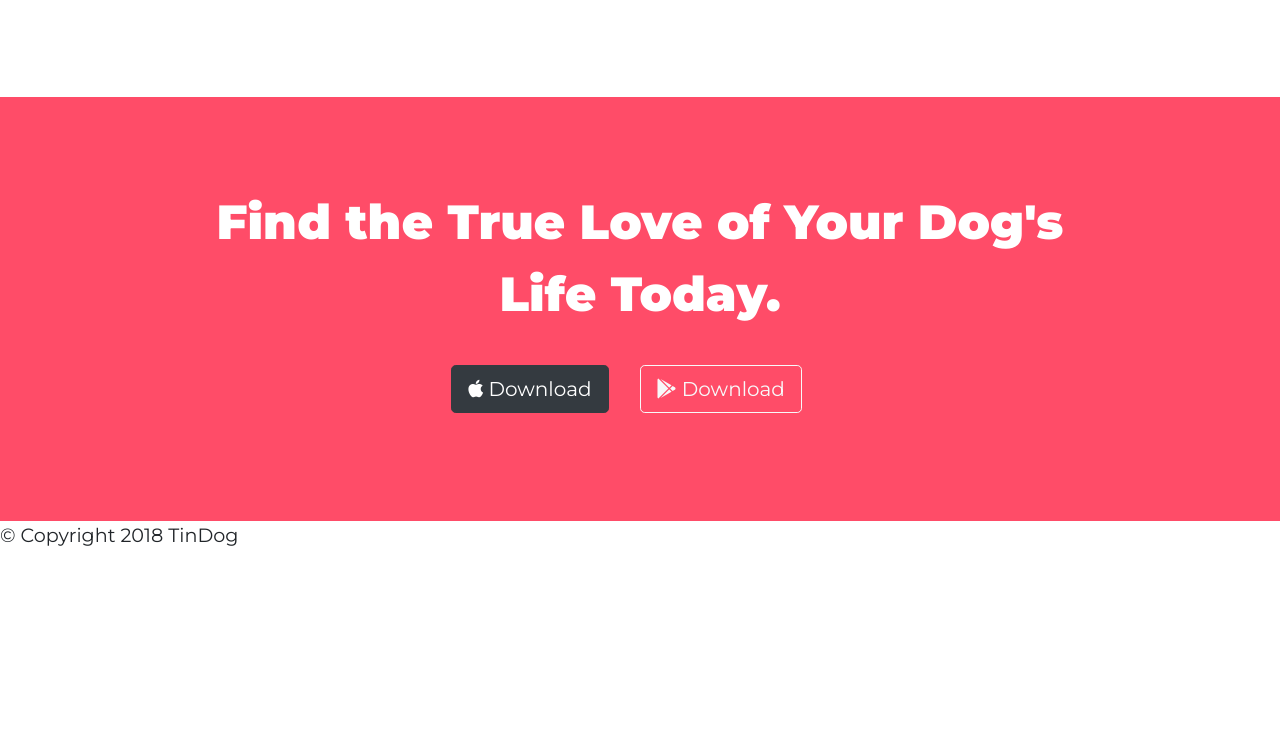
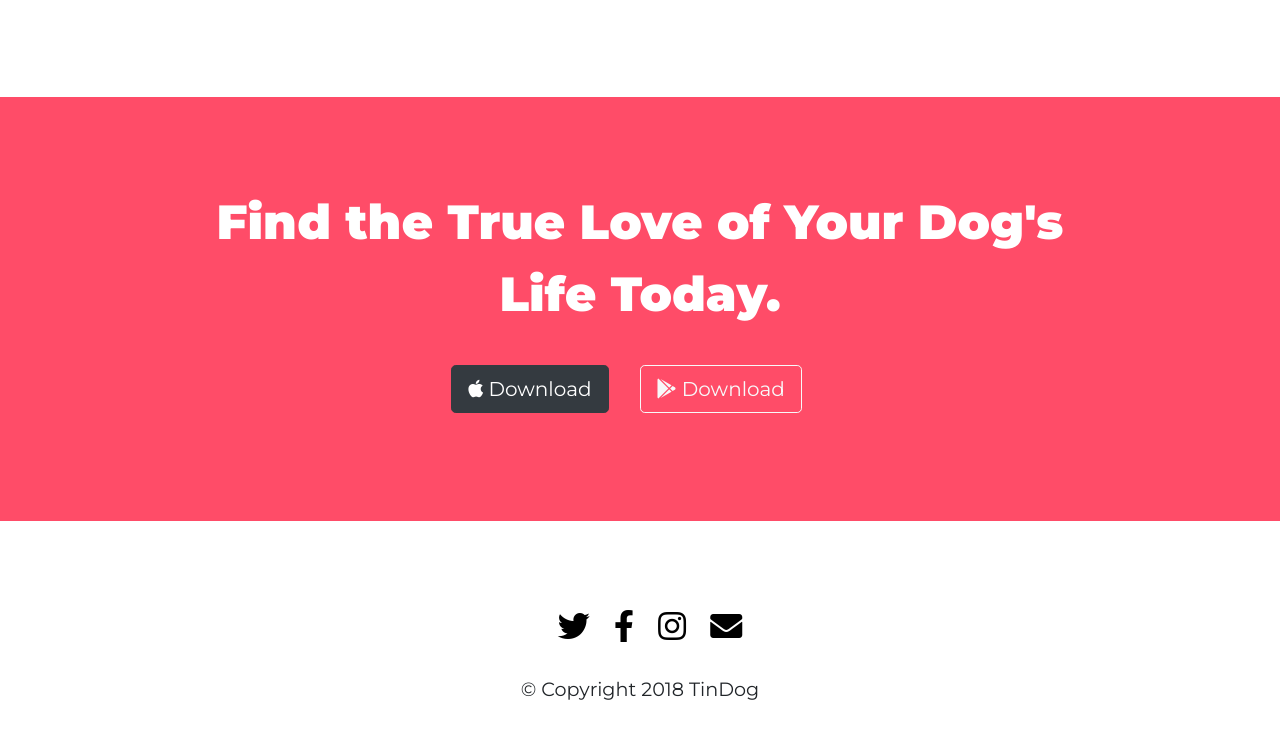
Before and after one commit to dominicdaviescodes/tindog, a plain HTML site: page index.html in a window 1280 px wide. Shown: the part 2602-3340 px from the top of the page. Before the commit the page ends 3167 px from the top, so only its background shows below. Drawn offline with nearby package versions, Linux system fonts and the light colour scheme.

Commit message:
style footer

```diff
--- a/css/style.css
+++ b/css/style.css
@@ -156,6 +156,25 @@ p {
   text-align: center;
 }
 
+#footer {
+  background-color: #fff;
+  padding: 7% 15%;
+  text-align: center;
+}
+
+.social-icons {
+  margin-bottom: 30px;
+}
+
+.social-icon {
+  color: #000;
+  margin-left: 20px;
+}
+
+.envelope {
+  margin-right: 20px;
+}
+
 /* Media Queries */
 
 @media (max-width: 1200px) {
@@ -197,7 +216,6 @@ p {
   }
 }
 @media (max-width: 568px) {
-
   #cta h2 {
     font-size: 2rem;
     padding-bottom: 30px;
--- a/index.html
+++ b/index.html
@@ -201,7 +201,12 @@
   <!-- Footer -->
 
   <footer id="footer">
-
+    <div class="social-icons">
+      <a href="https:twitter.com"><i class="social-icon fab fa-twitter fa-2x"></i></a>
+      <a href="https:facebook.com"><i class="social-icon fab fa-facebook-f fa-2x"></i></a>
+      <a href="https:instagram.com"><i class="social-icon fab fa-instagram fa-2x"></i></a>
+      <a href="#"><i class="social-icon fas fa-envelope fa-2x"></i></a>
+    </div>
     <p>© Copyright 2018 TinDog</p>
 
   </footer>
```
